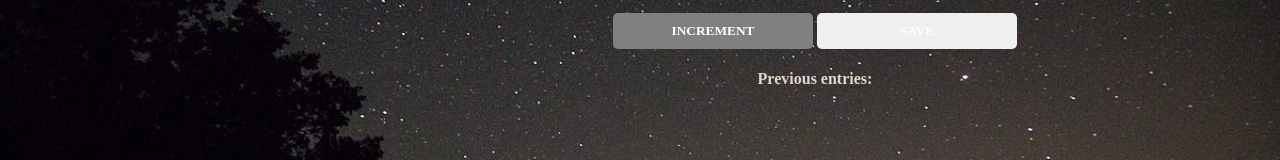
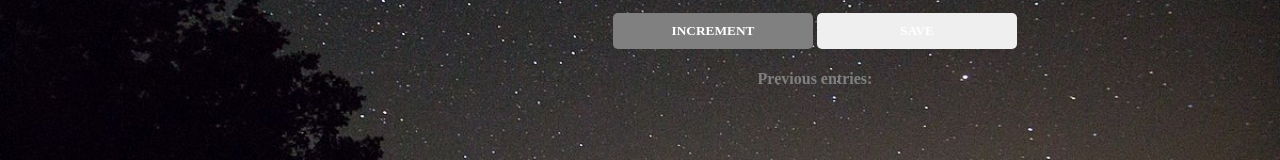
Before and after one commit to Ashwin-K-pixel/star-counter, a plain HTML site: page index.html in a window 1280 px wide. Shown: the part 302-462 px from the top of the page. Drawn offline with Linux system fonts and the light colour scheme; a web font is replaced by a local one.

Commit message:
Add files via upload

```diff
--- a/index.css
+++ b/index.css
@@ -48,5 +48,5 @@ button {
 }
 
 #save-el {
-    color: #e3d5ca;
+    color: grey;
 }
```
